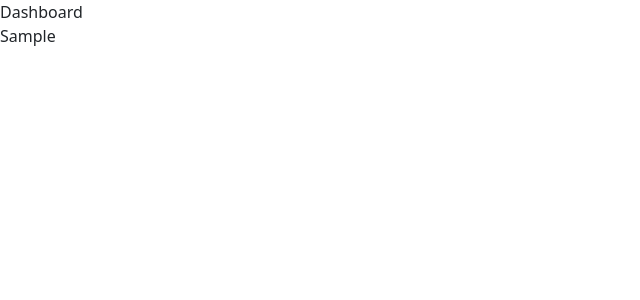
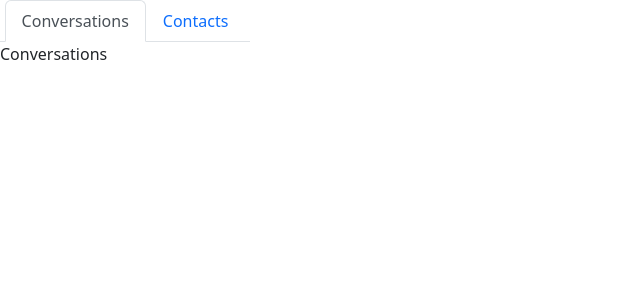
Before and after one commit to ar-ramees/chat-socketio, a React (Create React App) app: page / in a window 1280 px wide. Both pictures are taken after typing "Sample" into the empty fields and a click on the button "Login". Shown: the top 300 px of the page, without its empty margins (0-640 px from the left). Built offline with nearby package versions, Linux system fonts and the light colour scheme.

Commit message:
Conversation n contacts tabs

```diff
--- /dev/null
+++ b/src/components/Contacts.js
@@ -0,0 +1,7 @@
+import React from 'react'
+
+export default function Contacts() {
+  return (
+    <div>Contacts</div>
+  )
+}
--- /dev/null
+++ b/src/components/Conversations.js
@@ -0,0 +1,7 @@
+import React from 'react'
+
+export default function Conversations() {
+  return (
+    <div>Conversations</div>
+  )
+}
--- a/src/components/Dashboard.js
+++ b/src/components/Dashboard.js
@@ -1,10 +1,9 @@
 import React from 'react'
+import SideBar from './SideBar';
+
 
 export default function Dashboard({id}) {
   return (
-    <>
-        <div>Dashboard</div>
-        <div>{id}</div>
-    </>
-  )
+    <SideBar id={id} />
+  );
 }
--- /dev/null
+++ b/src/components/SideBar.js
@@ -0,0 +1,34 @@
+import React, { useState } from 'react'
+import { Tab, Nav } from 'react-bootstrap'
+import Conversations from './Conversations'
+import Contacts from './Contacts'
+
+const CONVERSATIONS_KEY = 'conversations'
+const CONTACTS_KEY = 'contacts'
+
+export default function SideBar({id}) {
+    const [activeKey, setActiveKey] = useState(CONVERSATIONS_KEY)
+
+    return (
+        <div style={{ width: '250px' }} className='d-flex flex-column'>
+            <Tab.Container activeKey={activeKey} onSelect={setActiveKey}>
+                <Nav variant='tabs' className='justify-content-center'>
+                    <Nav.Item>
+                        <Nav.Link eventKey={CONVERSATIONS_KEY}> Conversations </Nav.Link>
+                    </Nav.Item>
+                    <Nav.Item>
+                        <Nav.Link eventKey={CONTACTS_KEY}>Contacts</Nav.Link>
+                    </Nav.Item>
+                </Nav>
+                <Tab.Content className='border-right overflow-auto flex-grow-1'>
+                    <Tab.Pane eventKey={CONVERSATIONS_KEY}>
+                        <Conversations />
+                    </Tab.Pane>
+                    <Tab.Pane eventKey={CONTACTS_KEY}>
+                        <Contacts />
+                    </Tab.Pane>
+                </Tab.Content>
+            </Tab.Container>
+        </div>
+    )
+}
```
